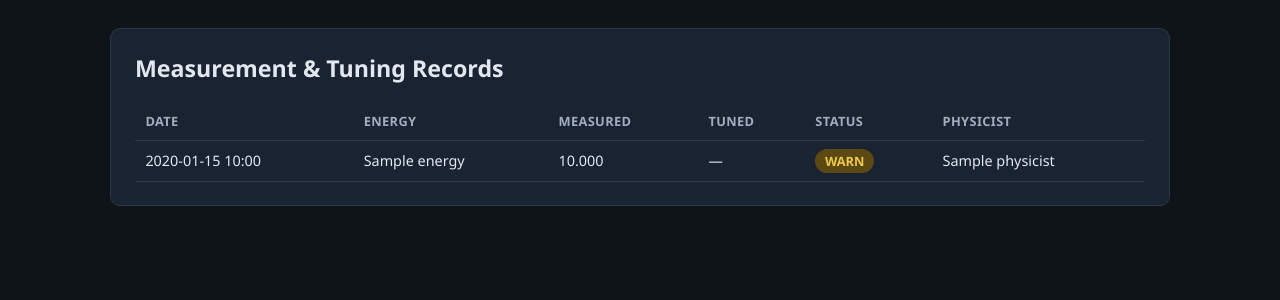
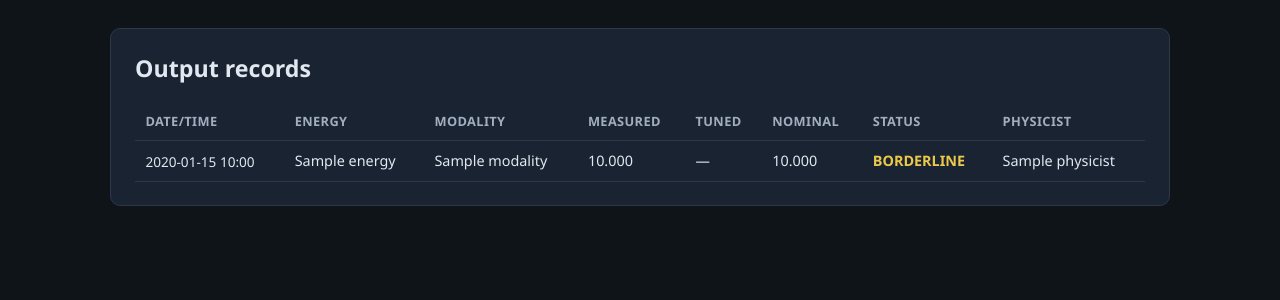
Before and after one commit to vrsindia/trs398-dosimetry, a FastAPI app: template app/templates/output_history.html in a window 1280 px wide. Shown: the part 59-359 px from the top of the page. Run offline with FastAPI, Linux system fonts and the light colour scheme; the template is opened without the code that fills it: most values are stand-ins (such as "Sample title", 1, 10 or a date in 2020); parts of the project's set-up code (start-up, migrations or seed data) failed here and were passed over.

Commit message:
PDF download route; output history delete for admin/dev; tolerance delete restricted

```diff
--- a/app/templates/output_history.html
+++ b/app/templates/output_history.html
@@ -3,7 +3,7 @@
 <head>
     <meta charset="UTF-8">
     <meta name="viewport" content="width=device-width, initial-scale=1.0">
-    <title>Output History</title>
+    <title>Output History – DOSE pro</title>
     <link rel="stylesheet" href="/static/style.css">
 </head>
 <body>
@@ -13,30 +13,42 @@
     </header>
     <main>
         <div class="card">
-            <h1>Measurement &amp; Tuning Records</h1>
+            <h1>Output records</h1>
             {% if records %}
             <table>
                 <tr>
-                    <th>Date</th><th>Energy</th><th>Measured</th><th>Tuned</th><th>Status</th><th>Physicist</th>
+                    <th>Date/Time</th><th>Energy</th><th>Modality</th>
+                    <th>Measured</th><th>Tuned</th><th>Nominal</th><th>Status</th><th>Physicist</th>
+                    {% if current_user.role in ['developer', 'admin'] %}<th></th>{% endif %}
                 </tr>
                 {% for r in records %}
                 <tr>
-                    <td>{{ r.date_time[:16] }}</td>
+                    <td style="font-size:0.85rem;">{{ r.date_time[:16] }}</td>
                     <td>{{ r.energy }}</td>
+                    <td>{{ r.modality }}</td>
                     <td>{{ "%.3f"|format(r.measured_output_cGy_MU) }}</td>
                     <td>{{ "%.3f"|format(r.tuned_output_cGy_MU) if r.tuned_output_cGy_MU else "—" }}</td>
+                    <td>{{ "%.3f"|format(r.nominal_output_cGy_MU) }}</td>
                     <td>
-                        {% if r.status == 'pass' %}<span class="badge-pass">PASS</span>
-                        {% elif r.status == 'warning' %}<span class="badge-warning">WARN</span>
-                        {% elif r.status == 'fail' %}<span class="badge-fail">FAIL</span>
+                        {% if r.status == 'pass' %}<span class="status-pass">PASS</span>
+                        {% elif r.status == 'warning' %}<span class="status-warning">BORDERLINE</span>
+                        {% elif r.status == 'fail' %}<span class="status-fail">FAIL</span>
                         {% else %}—{% endif %}
                     </td>
-                    <td>{{ r.physicist or "—" }}</td>
+                    <td>{{ r.physicist }}</td>
+                    {% if current_user.role in ['developer', 'admin'] %}
+                    <td>
+                        <form method="post" action="/output-history/{{ r.id }}/delete"
+                              onsubmit="return confirm('Delete this output record?');">
+                            <button type="submit" class="btn-sm btn-danger">Delete</button>
+                        </form>
+                    </td>
+                    {% endif %}
                 </tr>
                 {% endfor %}
             </table>
             {% else %}
-            <p style="color:var(--text-muted);">No records yet.</p>
+            <p style="color:var(--text-muted);">No output records yet.</p>
             {% endif %}
         </div>
     </main>
```
Also changed, not shown: app/history_routes.py (added, +55 -0 lines).
